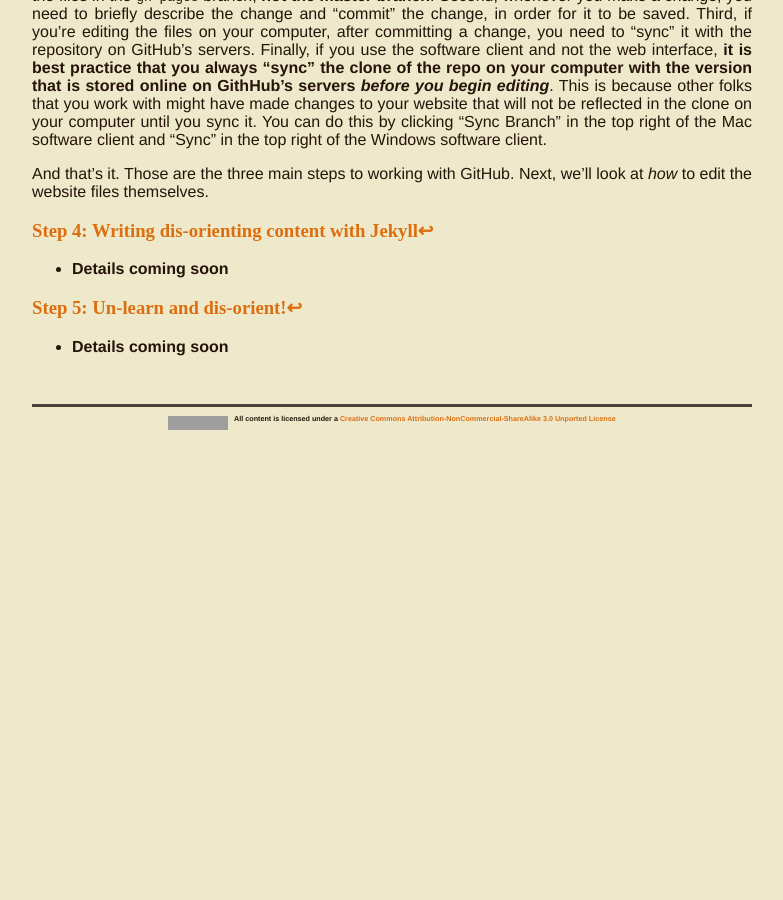
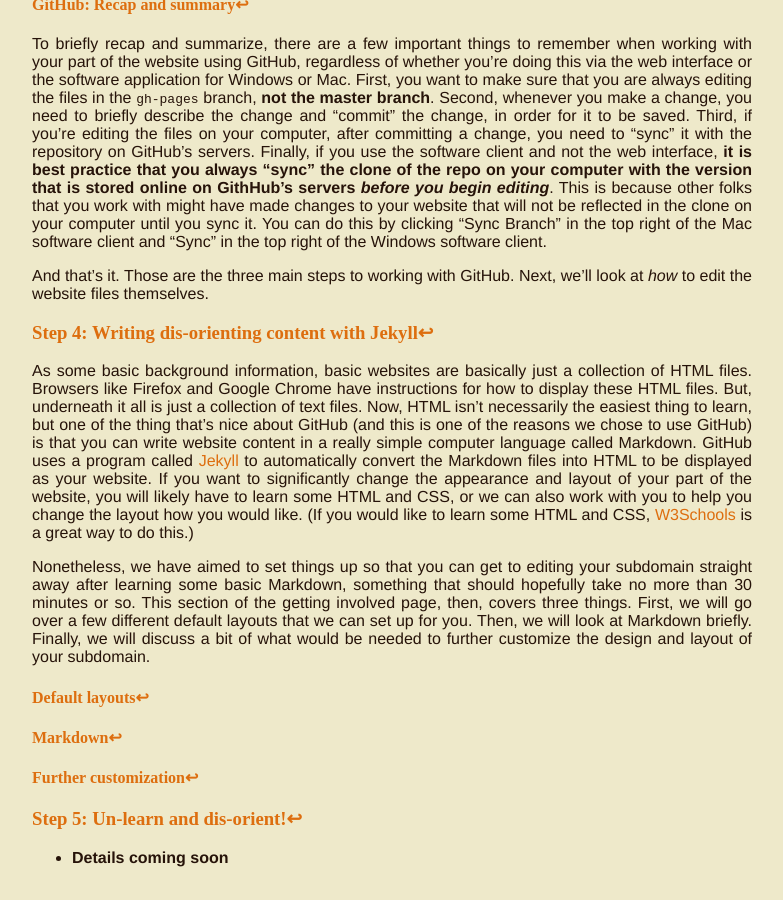
Before and after one commit to dis-orientation/dis-orientation.github.io, a Jekyll site: the page built from involved.md, in a window 1280 px wide and 900 px high, scrolled down 9056 px. Shown: the whole window, without its empty margins (248-1031 px from the left). Built offline with Jekyll 4.4.1, drawn with Linux system fonts in a browser that asks for light colours; Markdown is read by kramdown in place of the engine named in the settings; before the commit the page ends 9496 px from its top, so only the background shows below that; some of the changed text lies outside the part shown; grey boxes are pictures that could not be loaded.

Commit message:
starting section 4

```diff
--- a/involved.md
+++ b/involved.md
@@ -32,6 +32,12 @@
 	- <a href="#github-summary">GitHub: Recap and summary</a>
 
 - <a href="#step-4">Step 4: Writing dis-orienting content with Jekyll</a>
+
+	- <a href="#default-layouts">Default layouts</a>
+
+	- <a href="#markdown">Markdown</a>
+
+	- <a href="#further-customization">Further customization</a>
 
 - <a href="#step-5">Step 5: Un-learn and dis-orient!</a>
 
@@ -205,7 +211,15 @@
 
 ### <a id="step-4">Step 4: Writing dis-orienting content with Jekyll</a><a href="#toc">↩</a>
 
-- **Details coming soon**
+As some basic background information, basic websites are basically just a collection of HTML files. Browsers like Firefox and Google Chrome have instructions for how to display these HTML files. But, underneath it all is just a collection of text files. Now, HTML isn't necessarily the easiest thing to learn, but one of the thing that's nice about GitHub (and this is one of the reasons we chose to use GitHub) is that you can write website content in a really simple computer language called Markdown. GitHub uses a program called [Jekyll](http://jekyllrb.com/) to automatically convert the Markdown files into HTML to be displayed as your website. If you want to significantly change the appearance and layout of your part of the website, you will likely have to learn some HTML and CSS, or we can also work with you to help you change the layout how you would like. (If you would like to learn some HTML and CSS, [W3Schools](http://www.w3schools.com/) is a great way to do this.)
+
+Nonetheless, we have aimed to set things up so that you can get to editing your subdomain straight away after learning some basic Markdown, something that should hopefully take no more than 30 minutes or so. This section of the getting involved page, then, covers three things. First, we will go over a few different default layouts that we can set up for you. Then, we will look at Markdown briefly. Finally, we will discuss a bit of what would be needed to further customize the design and layout of your subdomain.
+
+#### <a id="default-layouts">Default layouts</a><a href="#toc">↩</a>
+
+#### <a id="markdown">Markdown</a><a href="#toc">↩</a>
+
+#### <a id="further-customization">Further customization</a><a href="#toc">↩</a>
 
 ### <a id="step-5">Step 5: Un-learn and dis-orient!</a><a href="#toc">↩</a>
 
```
